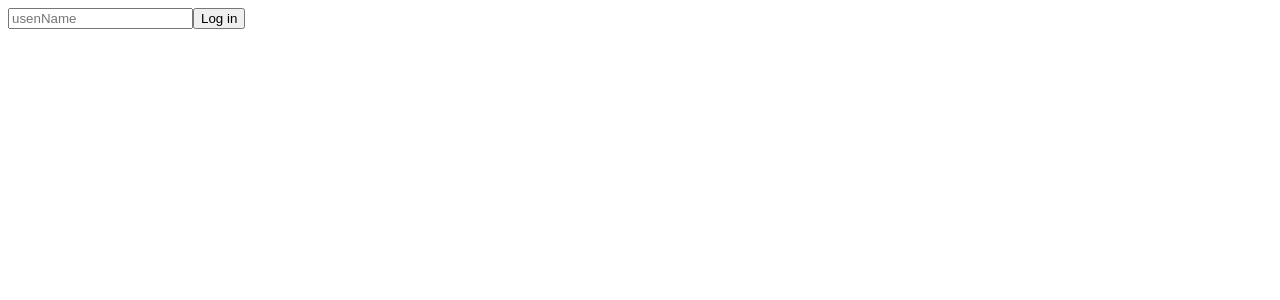
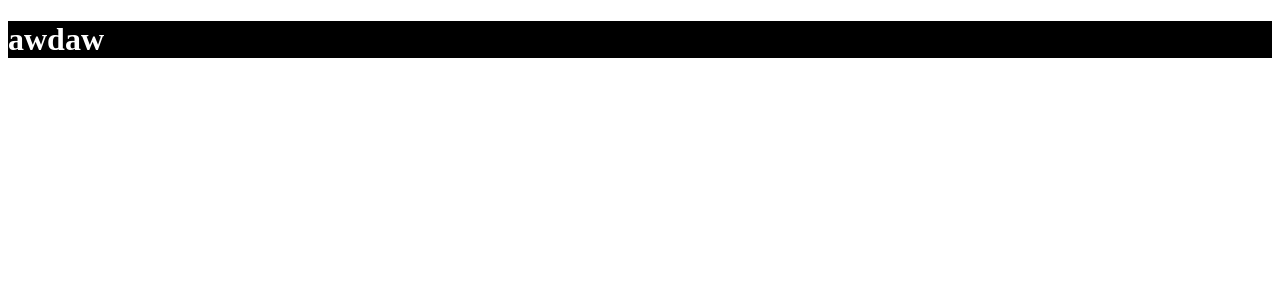
Before and after one commit to abc5259/react-master, a React (Create React App) app: page / in a window 1280 px wide. Shown: the top 300 px of the page. Built offline with nearby package versions, Linux system fonts and the light colour scheme.

Commit message:
feat: learning themeprovider with typescirpt

```diff
--- a/src/App.tsx
+++ b/src/App.tsx
@@ -1,33 +1,18 @@
-import React, { useState } from "react";
-import styled, { keyframes } from "styled-components";
+import styled from "styled-components";
+
+const Container = styled.div`
+  background-color: ${props => props.theme.bgColor};
+`;
+
+const H1 = styled.h1`
+  color: ${props => props.theme.textColor};
+`;
 
 function App() {
-  const [value, setValue] = useState("");
-
-  const onChange = (event: React.FormEvent<HTMLInputElement>) => {
-    const {
-      currentTarget: { value },
-    } = event;
-    setValue(value);
-  };
-
-  const onSubmit = (event: React.FormEvent<HTMLFormElement>) => {
-    event.preventDefault();
-    console.log(value);
-  };
-
   return (
-    <div>
-      <form onSubmit={onSubmit}>
-        <input
-          value={value}
-          onChange={onChange}
-          type="text"
-          placeholder="usenName"
-        />
-        <button>Log in</button>
-      </form>
-    </div>
+    <Container>
+      <H1>awdaw</H1>
+    </Container>
   );
 }
 
--- a/src/index.tsx
+++ b/src/index.tsx
@@ -2,10 +2,13 @@ import React from "react";
 import ReactDOM from "react-dom";
 import { ThemeProvider } from "styled-components";
 import App from "./App";
+import { darkTheme, lightTheme } from "./theme";
 
 ReactDOM.render(
   <React.StrictMode>
-    <App />
+    <ThemeProvider theme={darkTheme}>
+      <App />
+    </ThemeProvider>
   </React.StrictMode>,
   document.getElementById("root")
 );
--- /dev/null
+++ b/src/theme.ts
@@ -0,0 +1,11 @@
+import { DefaultTheme } from "styled-components";
+
+export const lightTheme: DefaultTheme = {
+  bgColor: "white",
+  textColor: "black",
+};
+
+export const darkTheme: DefaultTheme = {
+  bgColor: "black",
+  textColor: "white",
+};
```
Also changed, not shown: src/styled.d.ts (added, +10 -0 lines).
